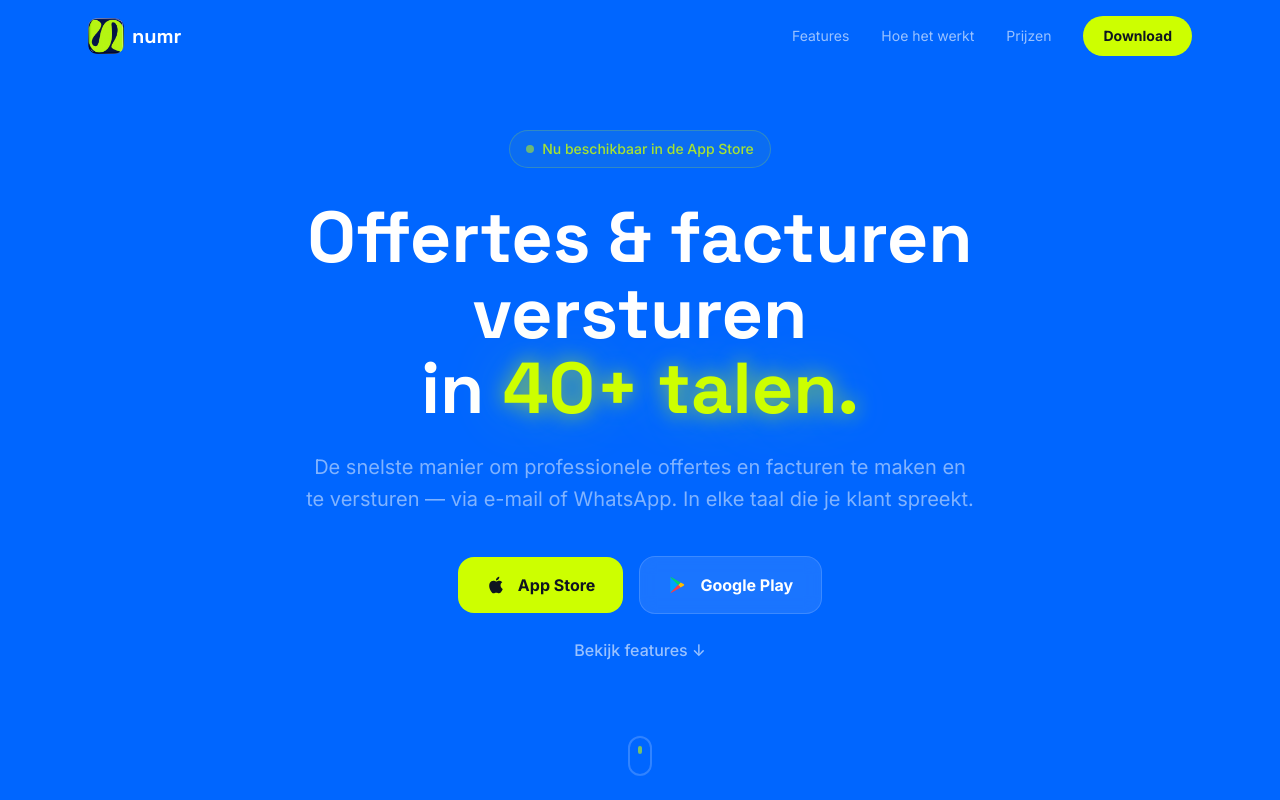
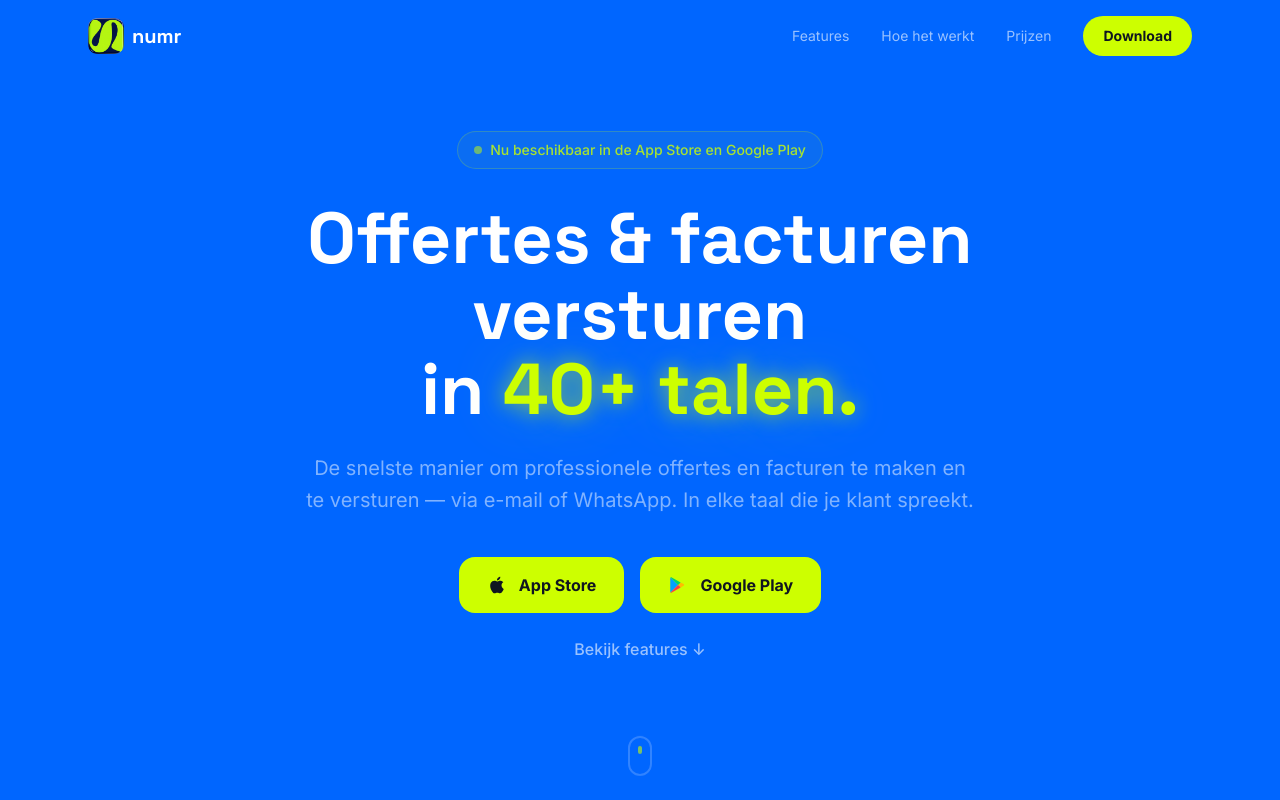
Before and after one commit to numrapp/wesbite, a React (Vite) app: page / in a window 1280 px wide. Shown: the top 800 px of the page. Built offline with nearby package versions, Linux system fonts and the light colour scheme.

Commit message:
style: Google Play knop zelfde groen als App Store + badge tekst

```diff
--- a/src/components/Hero.tsx
+++ b/src/components/Hero.tsx
@@ -17,7 +17,7 @@ export function Hero() {
       <div ref={containerRef} className="relative z-10 text-center max-w-4xl mx-auto">
         <div className="inline-flex items-center gap-2 px-4 py-2 rounded-full border border-primary/20 bg-primary/5 mb-8 opacity-0">
           <span className="w-2 h-2 rounded-full bg-primary animate-pulse" />
-          <span className="text-sm text-primary/80 font-medium">Nu beschikbaar in de App Store</span>
+          <span className="text-sm text-primary/80 font-medium">Nu beschikbaar in de App Store en Google Play</span>
         </div>
 
         <h1 className="font-[family-name:var(--font-display)] text-4xl sm:text-5xl md:text-7xl font-bold leading-[1.05] mb-6 opacity-0">
@@ -37,7 +37,7 @@ export function Hero() {
               <AppleIcon size={20} />
               App Store
             </a>
-            <a href={APP_CONFIG.playStoreUrl} target="_blank" rel="noopener noreferrer" className="group inline-flex items-center gap-3 px-7 py-4 bg-white/10 border border-white/15 text-white font-bold rounded-2xl backdrop-blur-sm hover:bg-white/15 hover:shadow-[0_0_40px_rgba(255,255,255,0.15)] transition-all duration-300 hover:scale-[1.02]">
+            <a href={APP_CONFIG.playStoreUrl} target="_blank" rel="noopener noreferrer" className="group inline-flex items-center gap-3 px-7 py-4 bg-primary text-navy-deep font-bold rounded-2xl hover:shadow-[0_0_40px_rgba(205,255,0,0.3)] transition-all duration-300 hover:scale-[1.02]">
               <GooglePlayIcon size={20} />
               Google Play
             </a>
```
